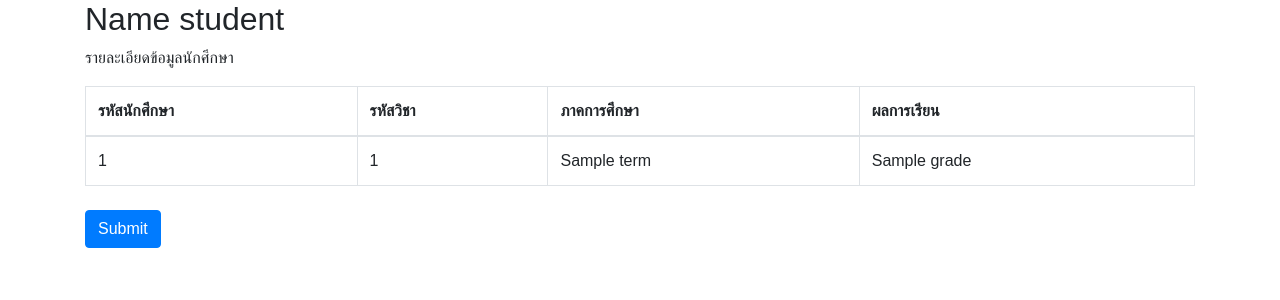
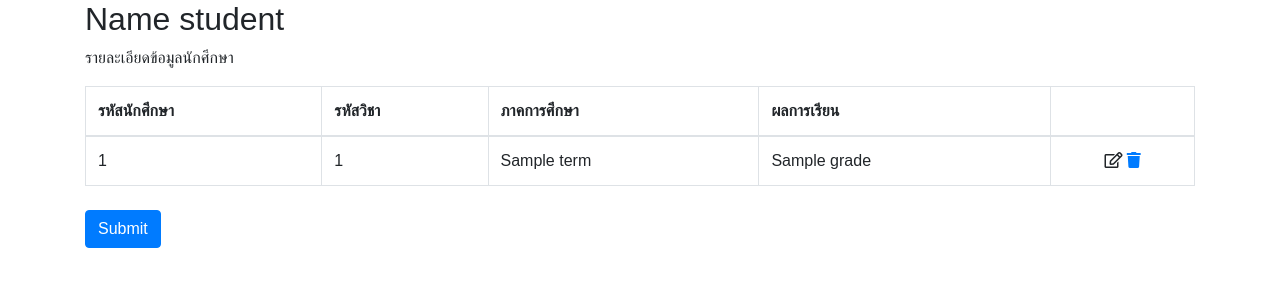
Before and after one commit to swewu/group2, a CodeIgniter app: the page made by application/views/Users/Student.php in a window 1280 px wide. Shown: the top 300 px of the page. Run offline with CodeIgniter, Linux system fonts and the light colour scheme; the template is opened without the code that fills it: most values are stand-ins (such as "Sample title", 1, 10 or a date in 2020); some libraries are stand-ins or nearby versions.

Commit message:
Add delete regrade student

```diff
--- a/application/views/Users/Student.php
+++ b/application/views/Users/Student.php
@@ -8,6 +8,7 @@
   <script src="https://ajax.googleapis.com/ajax/libs/jquery/3.3.1/jquery.min.js"></script>
   <script src="https://cdnjs.cloudflare.com/ajax/libs/popper.js/1.14.6/umd/popper.min.js"></script>
   <script src="https://maxcdn.bootstrapcdn.com/bootstrap/4.2.1/js/bootstrap.min.js"></script>
+  <link rel="stylesheet" href="https://use.fontawesome.com/releases/v5.7.1/css/all.css" integrity="sha384-fnmOCqbTlWIlj8LyTjo7mOUStjsKC4pOpQbqyi7RrhN7udi9RwhKkMHpvLbHG9Sr" crossorigin="anonymous">
 </head>
 <style>
   body {font-family: Arial, Helvetica, sans-serif; }
@@ -77,6 +78,7 @@
           <th>รหัสวิชา</th>
           <th>ภาคการศึกษา</th>
           <th>ผลการเรียน</th>
+          <th></th>
 
 
         </tr>
@@ -89,7 +91,7 @@
                 echo "<td>".$r->courseid."</td>";
                 echo "<td>".$r->term."</td>";
                 echo "<td>".$r->grade."</td>";
-
+                echo "<td><center><i class='far fa-edit'></i>  <a href='http://localhost/group2/api/User/delete_regrade/?gradeid=$r->gradeid'><i class='fa fa-trash' aria-hidden='true'></i></center></td>";
             echo "</tr>";
         }
     ?>
```
